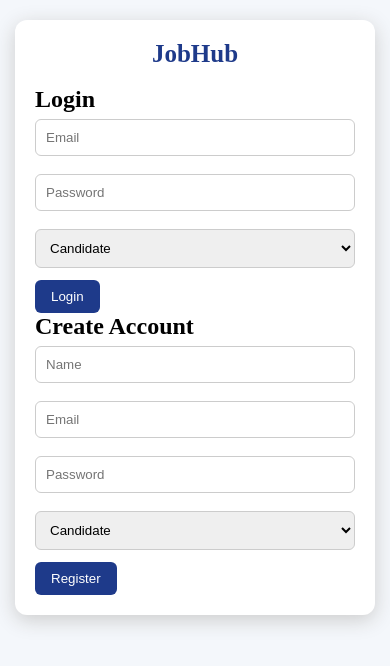
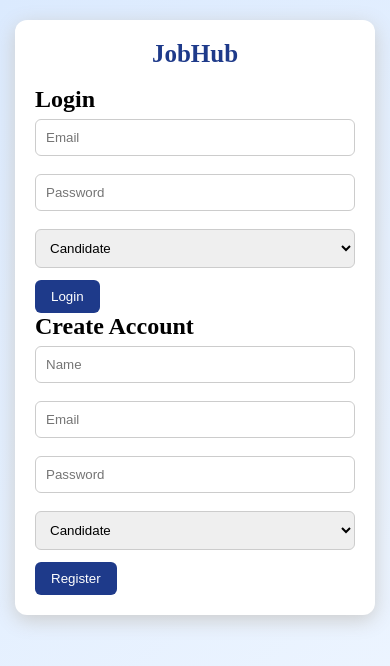
Before and after one commit to swapnika-krishna/JobPortal, a website: page index.html in a window 390 px wide. Drawn offline with nearby package versions, Linux system fonts and the light colour scheme.

```diff
--- a/style.css
+++ b/style.css
@@ -13,7 +13,7 @@ body {
     min-height: 100vh;
     min-height: 100dvh;
 
-    background: #f4f7fb;
+    background:linear-gradient(135deg, #dbeafe, #eff6ff);
 }
 
 
```
